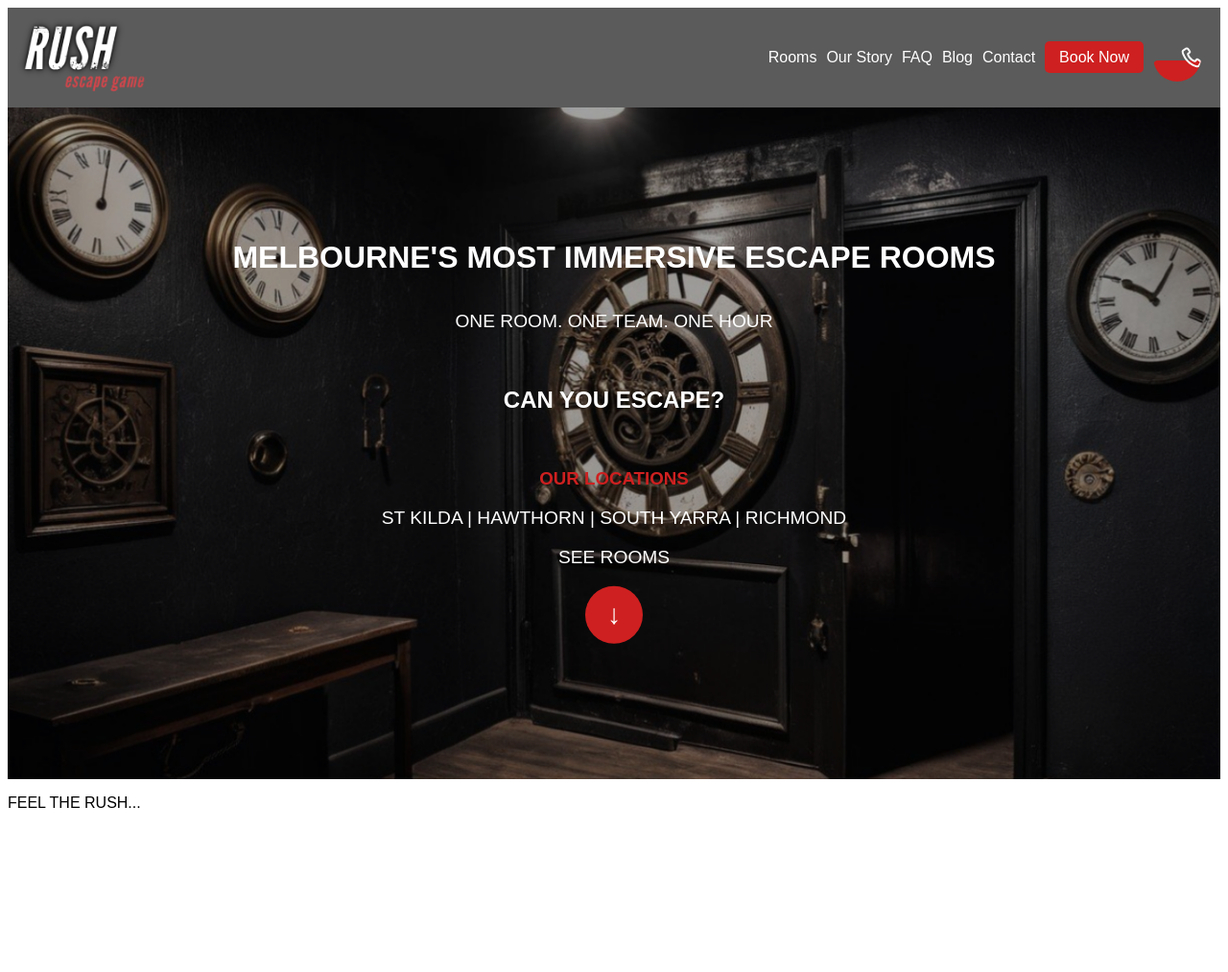
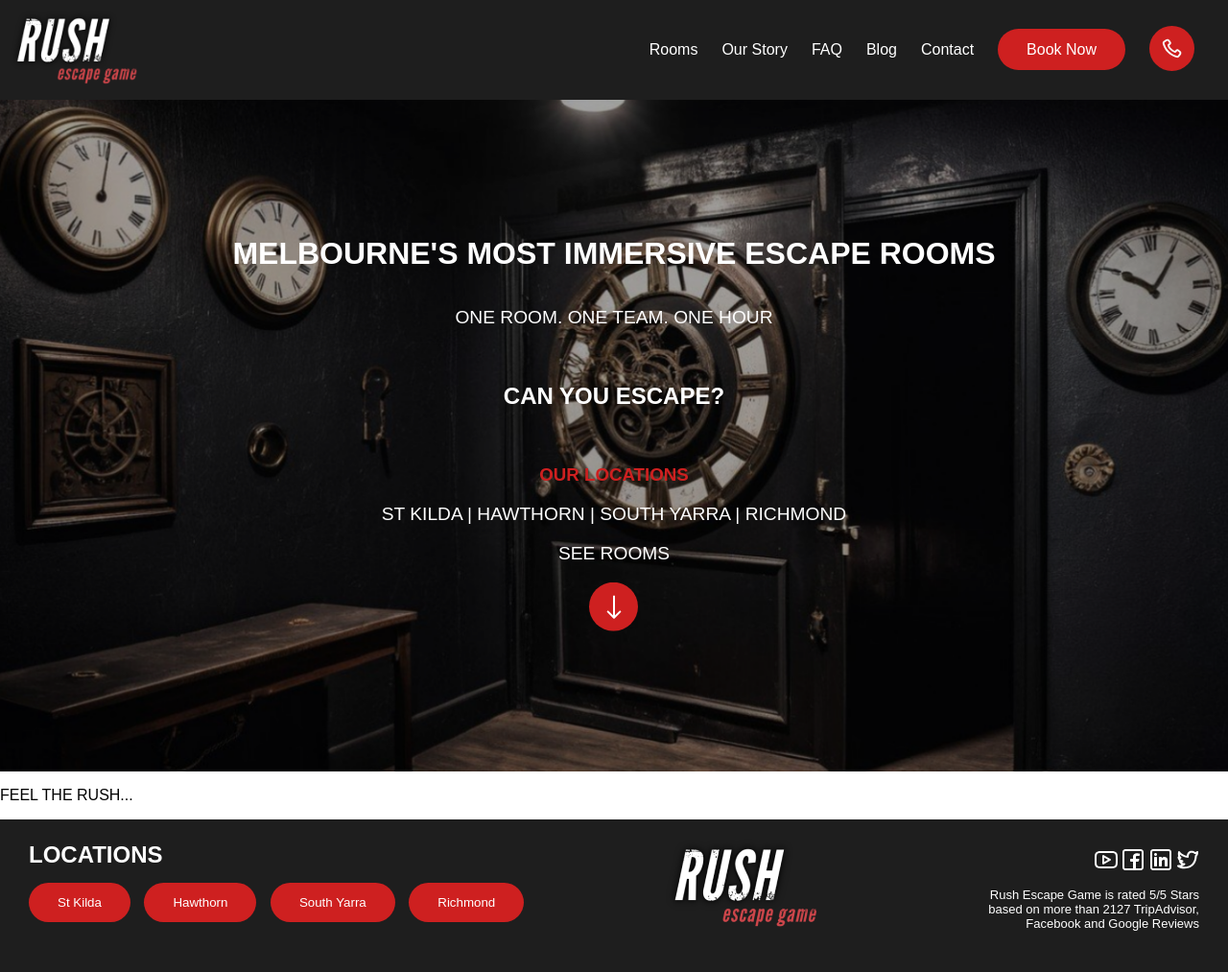
Before and after one commit to prismotasycakes/rushEscapeGame, a plain HTML site: page index.html in a window 1280 px wide. Shown: the whole page at 96% size. Before the commit the page ends 862 px from the top, so only its background shows below. Drawn offline with Linux system fonts and the light colour scheme.

Commit message:
8.2.24 8:12pm push

```diff
--- a/css/style.css
+++ b/css/style.css
@@ -1,10 +1,11 @@
 body {
     font-family: Arial, sans-serif;
+    margin: 0 auto;
 }
 
 /* Navigation Bar   */
 header.navigation {
-    background-color: #5b5b5b;
+    background-color: #1E1E1E;
     color: white;
     padding: 10px;
     display: flex;
@@ -25,27 +26,20 @@ nav ul {
 }
 
 nav li {
-    margin-right: 10px;
+    margin-right: 25px;
 }
 
 nav a {
     text-decoration: none;
+    padding: 13px 30px;
+    border: none;
+    border-radius: 30px;
+    background-color: #CE2020;
     color: white;
-    padding: 8px 15px;
-    border-radius: 5px;
-    background-color: #CE2020;
+    cursor: pointer;
 }
-.phone-icon-button {
-    width: 50px; /* Set your desired width */
-    height: 50px; /* Set your desired height */
-    border-radius: 50%; /* Make the button a circle */
-    overflow: hidden;
-}
-.phone-icon img {
-    width: 100%;
-    height: 100%;
-    object-fit: contain; /* Ensure the entire image fits within the circle */
-    border-radius: 50%; /* Make sure the image is also round */
+.phone-icon-button img {
+    width: 47px;
 }
 
 .logo img {
@@ -82,23 +76,52 @@ nav a {
 }
 
 .hero-button {
-    background-color: #CE2020; /* Set your desired button background color */
-    color: white;
     border: none;
-    border-radius: 50%; /* Make the button round */
-    width: 60px; /* Set the button width and height to make it a circle */
-    height: 60px;
-    font-size: 1.2em;
+    background: none;
     cursor: pointer;
-    position: relative;
-    overflow: hidden;
+    margin: 0;
+    padding: 0;
 }
 
-.hero-button::before {
-    content: "\2193"; /* Unicode arrow character for down arrow */
-    font-size: 1.5em;
-    position: absolute;
-    top: 50%;
-    left: 50%;
-    transform: translate(-50%, -50%);
+
+/*footer*/
+.footer {
+    background-color: #1E1E1E;
+    display: flex;
+    flex-direction: row;
+    justify-content: space-between;
+    padding: 20px;
 }
+
+.locations {
+    color: white;
+    margin-left: 10px;
+}
+
+.locations h2 {
+    margin: 0;
+    padding-top: 3px;
+    padding-bottom: 15px;
+}
+
+.locationButton {
+    margin-right: 10px;
+    padding: 13px 30px;
+    border: none;
+    border-radius: 30px;
+    background-color: #CE2020;
+    color: white;
+    cursor: pointer;
+}
+
+.social {
+    padding: 10px;
+    display: inline-block;
+    width: 250px;
+    text-align: right;
+}
+
+.footerText {
+    color: white;
+    font-size: 13px;
+}
--- a/index.html
+++ b/index.html
@@ -6,6 +6,7 @@
     </head>
 
 <body>
+<!--header here-->
     <header class="navigation">
         <div class="logo">
             <img src="../rushEscapeGame/images/logo.png" alt="Rush Escape Game Logo">
@@ -19,12 +20,12 @@
                 <li class="inline-block">Contact</li>
                 <li><a href="#">Book Now</a></li>
                 <li class="phone-icon-button">
-                    <a href="#" class="phone-icon"><img src="../rushEscapeGame/images/Call_Button.png" alt="call"></a>
+                    <img src="../rushEscapeGame/images/Call_Button.svg" alt="call">
                 </li>
             </ul>
         </nav>
     </header>
-
+<!--body sections-->
 <section>
     <div class="hero-container">
         <div class="hero-text">
@@ -34,7 +35,8 @@
             <h3>OUR LOCATIONS</h3>
             <p>ST KILDA | HAWTHORN | SOUTH YARRA | RICHMOND</p>
             <p>SEE ROOMS</p>
-            <button class="hero-button"></button>
+            <button class="hero-button"><img src="../rushEscapeGame/images/arrowDown.svg" alt="arrow">
+            </button>
         </div>
     </div>
 </section>
@@ -45,5 +47,34 @@
     </div>
 </section>
 
+<!--footer here-->
+<footer>
+<section class="footer">
+    <div class="locations">
+        <h2>LOCATIONS</h2>
+        <div class="locButtons">
+        <!--st kilda-->
+        <button class="locationButton">St Kilda</button>
+        <!--hawthorn-->
+        <button class="locationButton">Hawthorn</button>
+        </button>
+        <!--south yarra-->
+        <button class="locationButton">South Yarra</button>
+        <!--richmond-->
+        <button class="locationButton">Richmond</button>
+        </div>
+    </div>
+    <div class="rushLogo">
+        <img src="../rushEscapeGame/images/logo.png" alt="Rush Escape Game Logo">
+    </div>
+    <div class="social">
+        <img src="../rushEscapeGame/images/youtube.svg" alt="youtube logo">
+        <img src="../rushEscapeGame/images/facebook.svg" alt="facebook logo">
+        <img src="../rushEscapeGame/images/linkedin.svg" alt="linkedin logo">
+        <img src="../rushEscapeGame/images/twitter.svg" alt="twitter logo">
+        <div class="footerText"><p>Rush Escape Game is rated 5/5 Stars based on more than 2127 TripAdvisor, Facebook and Google Reviews</p></div>
+    </div>
+</section>
+</footer>
 </body>
 </html>
```
Also changed, not shown: images/Call_Button.svg (added), images/arrowDown.svg (added), images/facebook.svg (added), images/icon.svg (added), images/linkedin.svg (added), images/twitter.svg (added), images/youtube.svg (added), 2 other files.
